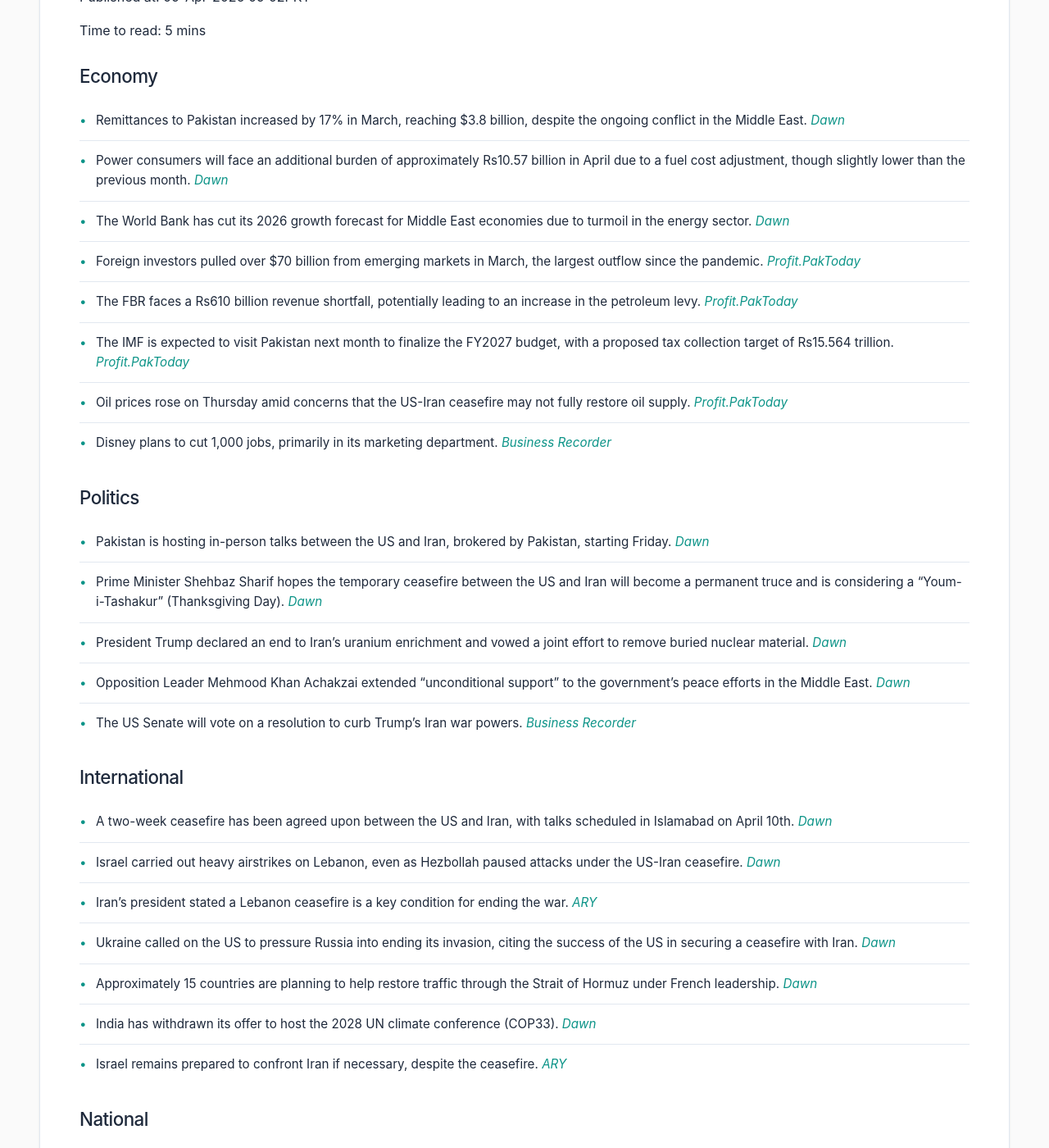
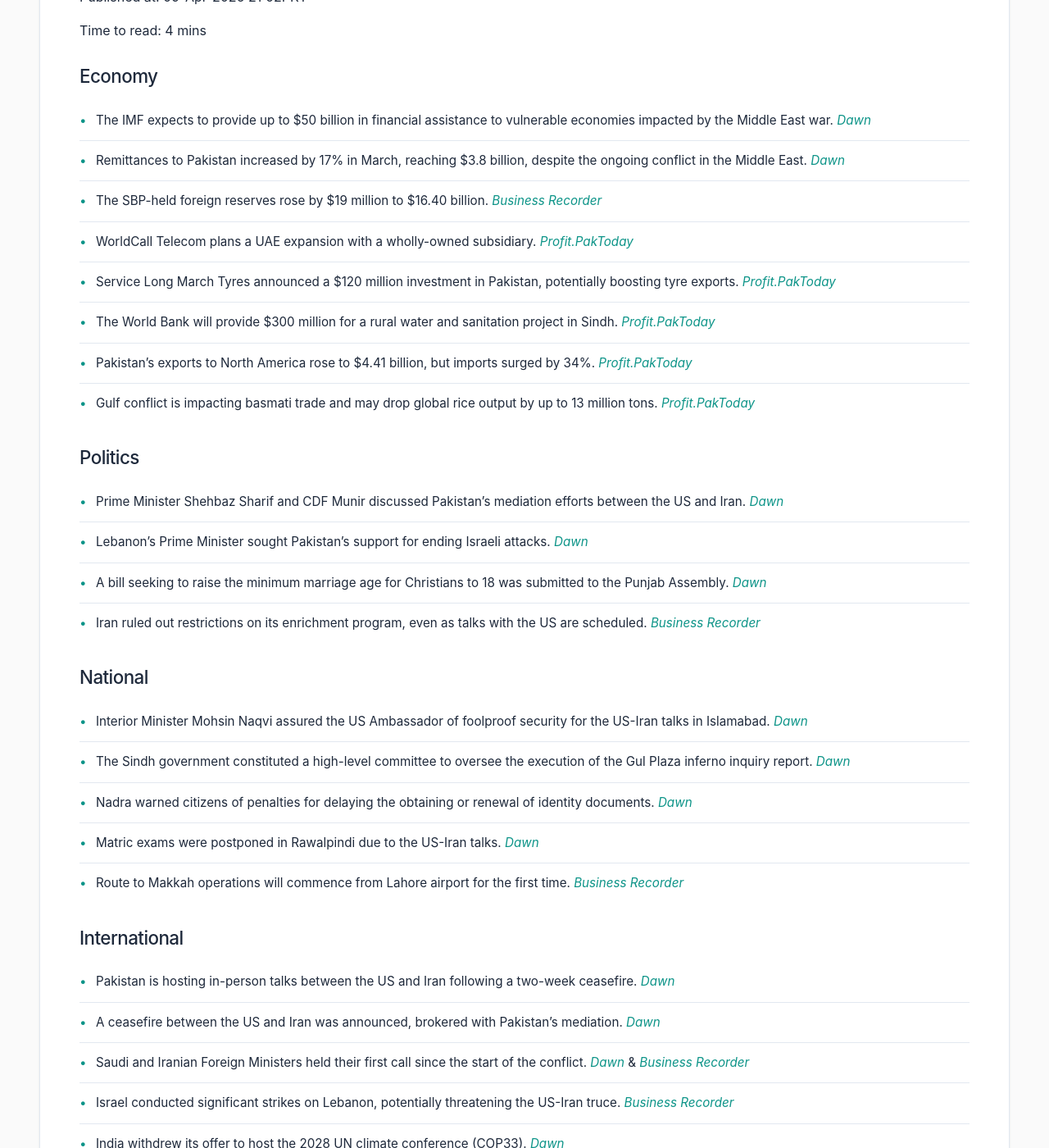
Before and after one commit to zsubzwary/news, a Jekyll site: the page built from en/index.md, in a window 1280 px wide and 1400 px high, scrolled down 277 px. Shown: the whole window at 82% size. Built offline with Jekyll 4.4.1, drawn with Linux system fonts in a browser that asks for light colours; some web fonts are replaced; some of the changed text lies outside the part shown.

Commit message:
DateTime; 2026-04-09T16:02:29.493Z

```diff
--- a/en/index.md
+++ b/en/index.md
@@ -4,59 +4,59 @@ title: Pakistan News Briefing
 lang: en
 ---
 
-Published at: 09-Apr-2026 09:02PKT
+Published at: 09-Apr-2026 21:02PKT
 
-Time to read: 5 mins
+Time to read: 4 mins
 
 ### Economy
+- The IMF expects to provide up to $50 billion in financial assistance to vulnerable economies impacted by the Middle East war. *[Dawn](https://www.dawn.com/news/1990259/imf-expects-to-provide-vulnerable-economies-hit-by-middle-east-war-up-to-50-billion)*
 - Remittances to Pakistan increased by 17% in March, reaching $3.8 billion, despite the ongoing conflict in the Middle East. *[Dawn](https://www.dawn.com/news/1990055/war-in-middle-east-fails-to-dent-remittances-in-march)*
-- Power consumers will face an additional burden of approximately Rs10.57 billion in April due to a fuel cost adjustment, though slightly lower than the previous month. *[Dawn](https://www.dawn.com/news/1990054/power-consumers-to-bear-rs106bn-extra-burden)*
-- The World Bank has cut its 2026 growth forecast for Middle East economies due to turmoil in the energy sector. *[Dawn](https://www.dawn.com/news/1990040/world-bank-cuts-middle-east-growth-forecast-after-energy-sector-turmoil)*
-- Foreign investors pulled over $70 billion from emerging markets in March, the largest outflow since the pandemic. *[Profit.PakToday](https://profit.pakistantoday.com.pk/2026/04/09/foreign-investors-pull-over-70-billion-from-emerging-markets-in-march-highest-since-pandemic)*
-- The FBR faces a Rs610 billion revenue shortfall, potentially leading to an increase in the petroleum levy. *[Profit.PakToday](https://profit.pakistantoday.com.pk/2026/04/09/pakistan-may-raise-petroleum-levy-as-rs610-billion-fbr-shortfall-persists-despite-global-oil-price-drop)*
-- The IMF is expected to visit Pakistan next month to finalize the FY2027 budget, with a proposed tax collection target of Rs15.564 trillion. *[Profit.PakToday](https://profit.pakistantoday.com.pk/2026/04/09/imf-mission-to-visit-pakistan-next-month-to-finalise-fy2027-budget)*
-- Oil prices rose on Thursday amid concerns that the US-Iran ceasefire may not fully restore oil supply. *[Profit.PakToday](https://profit.pakistantoday.com.pk/2026/04/09/oil-rises-as-investors-remain-wary-us-iran-ceasefire-will-open-supply-flow)*
-- Disney plans to cut 1,000 jobs, primarily in its marketing department. *[Business Recorder](https://www.brecorder.com/news/40415545/disney-plans-to-cut-1000-jobs-wsj-reports)*
+- The SBP-held foreign reserves rose by $19 million to $16.40 billion. *[Business Recorder](https://www.brecorder.com/news/40415613/sbp-held-foreign-reserves-rise-19mn-to-1640bn)*
+- WorldCall Telecom plans a UAE expansion with a wholly-owned subsidiary. *[Profit.PakToday](https://profit.pakistantoday.com.pk/2026/04/09/worldcall-plans-uae-expansion-with-wholly-owned-subsidiary/)*
+- Service Long March Tyres announced a $120 million investment in Pakistan, potentially boosting tyre exports. *[Profit.PakToday](https://profit.pakistantoday.com.pk/2026/04/09/pakistan-eyes-major-boost-in-tyre-exports-as-chinese-backed-service-long-march-tyres-announces-120-million-investment/)*
+- The World Bank will provide $300 million for a rural water and sanitation project in Sindh. *[Profit.PakToday](https://profit.pakistantoday.com.pk/2026/04/09/world-bank-to-provide-300-million-for-rural-water-sanitation-project-in-sindh/)*
+- Pakistan’s exports to North America rose to $4.41 billion, but imports surged by 34%. *[Profit.PakToday](https://profit.pakistantoday.com.pk/2026/04/09/pakistan-exports-to-north-america-rise-to-4-41-billion-imports-surge-34/)*
+- Gulf conflict is impacting basmati trade and may drop global rice output by up to 13 million tons. *[Profit.PakToday](https://profit.pakistantoday.com.pk/2026/04/09/gulf-conflict-hits-basmati-trade-global-rice-output-may-drop-up-to-13-million-tons/)*
 
 ### Politics
-- Pakistan is hosting in-person talks between the US and Iran, brokered by Pakistan, starting Friday. *[Dawn](https://www.dawn.com/news/1990069/islamabad-takes-centre-stage-to-host-high-stakes-us-iran-talks)*
-- Prime Minister Shehbaz Sharif hopes the temporary ceasefire between the US and Iran will become a permanent truce and is considering a “Youm-i-Tashakur” (Thanksgiving Day). *[Dawn](https://www.dawn.com/news/1990032/pm-hopes-us-iran-ceasefire-will-become-permanent)*
-- President Trump declared an end to Iran’s uranium enrichment and vowed a joint effort to remove buried nuclear material. *[Dawn](https://www.dawn.com/news/1990041/trump-declares-end-to-irans-uranium-enrichment)*
-- Opposition Leader Mehmood Khan Achakzai extended “unconditional support” to the government’s peace efforts in the Middle East. *[Dawn](https://www.dawn.com/news/1989907/na-opposition-leader-extends-unconditional-support-to-govt-for-middle-east-peace-efforts)*
-- The US Senate will vote on a resolution to curb Trump’s Iran war powers. *[Business Recorder](https://www.brecorder.com/news/40415544/us-senate-to-vote-on-resolution-to-curb-trumps-iran-war-powers)*
+- Prime Minister Shehbaz Sharif and CDF Munir discussed Pakistan’s mediation efforts between the US and Iran. *[Dawn](https://www.dawn.com/news/1990234/pm-shehbaz-cdf-munir-discuss-pakistans-efforts-to-mediate-between-us-and-iran)*
+- Lebanon’s Prime Minister sought Pakistan’s support for ending Israeli attacks. *[Dawn](https://www.dawn.com/news/1990171/lebanon-seeks-pakistans-support-for-ending-israeli-strikes)*
+- A bill seeking to raise the minimum marriage age for Christians to 18 was submitted to the Punjab Assembly. *[Dawn](https://www.dawn.com/news/1990251/bill-seeking-to-raise-christians-marriage-age-to-18-submitted-to-punjab-assembly-panel)*
+- Iran ruled out restrictions on its enrichment program, even as talks with the US are scheduled. *[Business Recorder](https://www.brecorder.com/news/40415611/iran-rules-out-restrictions-on-enrichment-programme-nuclear-chief)*
+
+### National
+- Interior Minister Mohsin Naqvi assured the US Ambassador of foolproof security for the US-Iran talks in Islamabad. *[Dawn](https://www.dawn.com/news/1990162/foolproof-security-arranged-for-foreign-guests-naqvi-assures-us-envoy-ahead-of-usiran-talks-in-islamabad)*
+- The Sindh government constituted a high-level committee to oversee the execution of the Gul Plaza inferno inquiry report. *[Dawn](https://www.dawn.com/news/1990238/sindh-govt-constitutes-high-level-committee-to-ensure-execution-of-gul-plaza-infernos-inquiry-report)*
+- Nadra warned citizens of penalties for delaying the obtaining or renewal of identity documents. *[Dawn](https://www.dawn.com/news/1990232/nadra-warns-of-penalties-for-those-who-delay-obtaining-renewing-identity-documents)*
+- Matric exams were postponed in Rawalpindi due to the US-Iran talks. *[Dawn](https://www.dawn.com/news/1990205/rawalpindi-board-postpones-matric-exams-scheduled-for-april-10)*
+- Route to Makkah operations will commence from Lahore airport for the first time. *[Business Recorder](https://www.brecorder.com/news/40415600/route-to-makkah-operations-to-commence-from-lahore-airport-for-first-time)*
 
 ### International
-- A two-week ceasefire has been agreed upon between the US and Iran, with talks scheduled in Islamabad on April 10th. *[Dawn](https://www.dawn.com/news/1989584/trump-halts-iran-attacks-after-talks-with-pm-shehbaz-cdf-munir-us-iran-reach-ceasefire-agreement)*
-- Israel carried out heavy airstrikes on Lebanon, even as Hezbollah paused attacks under the US-Iran ceasefire. *[Dawn](https://www.dawn.com/news/1989949/israel-pounds-lebanon-with-heaviest-airstrikes-of-war-as-hezbollah-pauses-attacks)*
-- Iran’s president stated a Lebanon ceasefire is a key condition for ending the war. *[ARY](https://arynews.tv/iran-president-says-lebanon-truce-a-key-condition-for-ending-war)*
-- Ukraine called on the US to pressure Russia into ending its invasion, citing the success of the US in securing a ceasefire with Iran. *[Dawn](https://www.dawn.com/news/1990039/us-urged-to-end-ukraine-war-after-iran-truce)*
-- Approximately 15 countries are planning to help restore traffic through the Strait of Hormuz under French leadership. *[Dawn](https://www.dawn.com/news/1990038/15-nations-plan-to-help-restore-traffic-through-hormuz-macron)*
-- India has withdrawn its offer to host the 2028 UN climate conference (COP33). *[Dawn](https://www.dawn.com/news/1990043/india-says-it-wont-host-un-climate-talks-in-2028)*
-- Israel remains prepared to confront Iran if necessary, despite the ceasefire. *[ARY](https://arynews.tv/israel-remains-prepared-to-confront-iran)*
+- Pakistan is hosting in-person talks between the US and Iran following a two-week ceasefire. *[Dawn](https://www.dawn.com/news/1990069/islamabad-takes-centre-stage-to-host-high-stakes-us-iran-talks)*
+- A ceasefire between the US and Iran was announced, brokered with Pakistan’s mediation. *[Dawn](https://www.dawn.com/news/1990170/us-iran-talks-in-islamabad-who-is-involved-and-why-it-matters)*
+- Saudi and Iranian Foreign Ministers held their first call since the start of the conflict. *[Dawn](https://www.dawn.com/news/1990184/iran-saudi-fms-hold-first-call-since-start-of-conflict-discuss-ways-to-reduce-tensions)* & *[Business Recorder](https://www.brecorder.com/news/40415589/saudi-iranian-fms-hold-first-call-since-start-of-war-saudi-ministry)*
+- Israel conducted significant strikes on Lebanon, potentially threatening the US-Iran truce. *[Business Recorder](https://www.brecorder.com/news/40415615/huge-israeli-strikes-on-lebanon-threaten-iran-truce-talks-planned-but-strait-still-shut)*
+- India withdrew its offer to host the 2028 UN climate conference (COP33). *[Dawn](https://www.dawn.com/news/1990043/india-says-it-wont-host-un-climate-talks-in-2028)*
+- The IMF reached a staff-level agreement with Sri Lanka for $700 million in funding. *[Dawn](https://www.dawn.com/news/1990208/imf-strikes-staff-level-deal-with-sri-lanka-on-700m-in-funding)*
+- Bangladesh will implement a hybrid school system with online classes due to an energy crunch. *[Business Recorder](https://www.brecorder.com/news/40415612/bangladesh-schools-to-go-online-in-energy-crunch)*
 
-### National
-- Afghanistan and Pakistan agreed to avoid escalation during China-hosted talks. *[Dawn](https://www.dawn.com/news/1989918/afghanistan-pakistan-agree-to-avoid-escalation-during-china-hosted-talks-beijing)*
-- A local holiday was announced in Islamabad and Rawalpindi on April 9th and 10th, with essential services remaining operational. *[Dawn](https://www.dawn.com/news/1989885/local-holiday-announced-in-islamabad-rawalpindi-for-april-9-and-10-essential-services-to-remain-operational)*
-- Pakistan expressed concern over the storming of Kuwait’s consulate in Basra, Iraq. *[Dawn](https://www.dawn.com/news/1989933/pakistan-expresses-concern-at-storming-of-kuwaits-consulate-in-basra)*
-- The Lahore High Court ruled that unrelated individuals cannot challenge acquittals. *[Dawn](https://www.dawn.com/news/1990034/lahore-high-court-rules-unrelated-individuals-cant-challenge-acquittals)*
-- Universities may be allowed to reduce MDCAT passing marks by up to 3% to fill vacant medical seats. *[Dawn](https://www.dawn.com/news/1989922/universities-may-allow-one-time-reduction-of-up-to-3pc-in-mdcat-passing-marks-to-fill-vacant-seats-pmdc)*
+### Sports
+- Gujarat Titans defeated Delhi Capitals in a close IPL match. *[Business Recorder](https://www.brecorder.com/news/40415587/gujarat-survive-final-over-chaos-as-millers-gamble-backfires)*
+- BTS is kicking off a massive world tour in South Korea. *[Business Recorder](https://www.brecorder.com/news/40415586/bts-to-kick-off-massive-world-tour-in-south-korea)*
 
 ### Health
-- No specific health-related news was present in the provided articles.
-
-### Sports
-- David Warner, an Australian cricketer, has been charged with drink-driving. *[Dawn](https://www.dawn.com/news/1989893/cricket-nsw-says-david-warner-aware-of-seriousness-of-drink-driving-charges)*
-- Italy’s football federation is seeking betting revenue and youth incentives to address the national team’s failure to qualify for the World Cup. *[ARY](https://arynews.tv/italy-federation-seeks-betting-cash-youth-incentives-to-halt-decline-following-world-cup-miss)*
-
-### Weather
-- No specific weather-related news was present in the provided articles.
+- An outbreak of mpox in Khairpur, Sindh, has raised concerns among health experts. *[Dawn](https://www.dawn.com/news/1990088/alarm-raised-over-outbreak-of-mpox-in-khairpur)*
 
 ### Other
-- Many Pakistani immigrants who went missing in the Italy boat capsize were disguised as Umrah pilgrims. *[Dawn](https://www.dawn.com/news/1990009/boat-capsize-incident-off-italy-most-of-missing-pakistanis-were-in-umrah-pilgrims-guise)*
-- An Al Jazeera journalist was among those killed in Israeli strikes in Gaza. *[ARY](https://arynews.tv/israeli-strikes-in-gaza-kill-four-including-al-jazeera-journalist-medics-say)*
-- There was noticeable distance between Zendaya and Sydney Sweeney at the *Euphoria* premiere, fueling speculation of a rift. *[ARY](https://arynews.tv/euphoria-premiere-turns-icy-as-zendaya-sydney-sweeney-avoid-each-other)*
-- A US Army veteran has been charged with leaking classified information to a journalist. *[ARY](https://arynews.tv/us-army-veteran-charged-with-leaking-classified-information)*
-- The scale of killing in Lebanon is described as “horrific” by the UN rights chief. *[ARY](https://arynews.tv/lebanon-faces-horrific-violence-and-carnage)*
-- Imran Khan’s eye complication continues, according to Barrister Salman Safdar after a jail visit. *[Dawn](https://www.dawn.com/news/1989902/barrister-salman-safdar-meets-imran-at-adiala-jail-says-pti-founders-eye-complication-continues)*
-- Chery Master Pakistan will launch the locally assembled Tiggo 7 PHEV on April 10th. *[Profit.PakToday](https://profit.pakistantoday.com.pk/2026/04/09/chery-master-to-launch-locally-assembled-tiggo-7-phev-in-pakistan-on-april-10)*
-- Only 39% of Pakistan’s rural households own homes, compared to 52% in urban areas, with a housing deficit exceeding 10 million. *[Profit.PakToday](https://profit.pakistantoday.com.pk/2026/04/09/only-39-of-pakistans-rural-households-own-homes-as-urban-ownership-stands-at-52-housing-deficit-crosses-10-million)*
+- A boat capsize incident off Italy involved many Pakistani immigrants who were travelling under the guise of Umrah pilgrims. *[Dawn](https://www.dawn.com/news/1990009/boat-capsize-incident-off-italy-most-of-missing-pakistanis-were-in-umrah-pilgrims-guise)*
+- NASA’s Artemis II astronauts prepared for their re-entry into Earth’s atmosphere. *[Dawn](https://www.dawn.com/news/1990178/nasa-artemis-ii-astronauts-prepare-to-end-moon-mission-in-fireball-re-entry)*
+- Daniel Radcliffe reflected on the joy of fatherhood. *[ARY](https://arynews.tv/daniel-radcliffe-reflects-on-fatherhood-joy/)*
+- Jason Statham’s new action film, *Mutiny*, released its first trailer. *[ARY](https://arynews.tv/jason-statham-returns-to-action-with-gritty-mutiny-trailer/)*
+- Amazon will stock Eli Lilly’s weight-loss pill and offer same-day delivery. *[ARY](https://arynews.tv/amazon-to-stock-foundayo-offer-same-day-delivery/)*
+- China’s car exports are accelerating despite disruptions from the Middle East crisis. *[ARY](https://arynews.tv/chinas-car-exports-accelerate-despite-disruption-from-mideast-crisis/)*
+- Kuwait denied reports of flight operations resuming. *[ARY](https://arynews.tv/kuwait-airport-operations-still-not-resumed/)*
+- Currency exchange rates: UAE Dirham and Saudi Riyal to Pakistani Rupee rates were reported. *[ARY](https://arynews.tv/uae-dirham-to-pakistani-rupee-rate-today-april-9-2026/)* & *[ARY](https://arynews.tv/saudi-riyal-to-pakistani-rupee-rate-today-april-9-2026/)*
+- The US Postal Service suspended contributions to its pension plan. *[ARY](https://arynews.tv/us-postal-service-suspends-contributions-to-pension-plan/)*
+- UniCredit flagged risks of losing staff and clients in a potential Commerzbank tie-up. *[Business Recorder](https://www.brecorder.com/news/40415583/unicredit-flags-risk-of-losing-key-staff-clients-in-a-commerzbank-tie-up)*
+- Transparency International urged the recovery of $800 million in PTCL dues from Etisalat. *[Profit.PakToday](https://profit.pakistantoday.com.pk/2026/04/09/transparency-international-urges-recovery-of-800-million-ptcl-dues-from-etisalat-claims-liability-has-grown-to-6-billion/)*
+- India election roll overhaul sparks anger. *[Dawn](https://www.dawn.com/news/1990157/india-election-roll-overhaul-sparks-anger-as-key-states-vote)*
```
